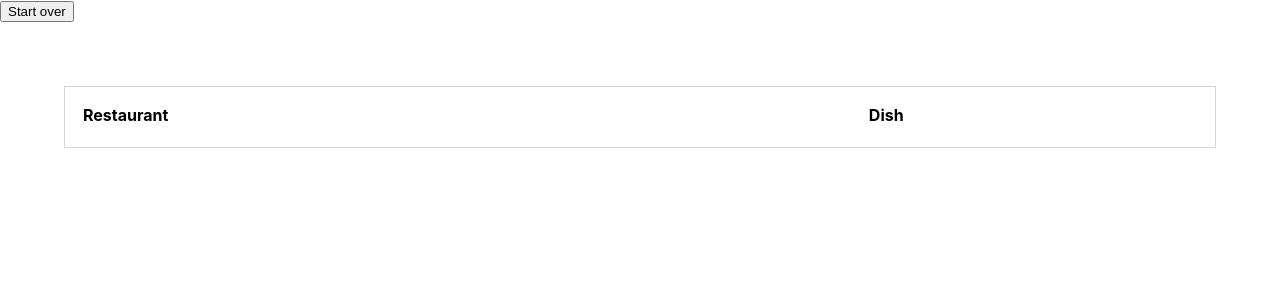
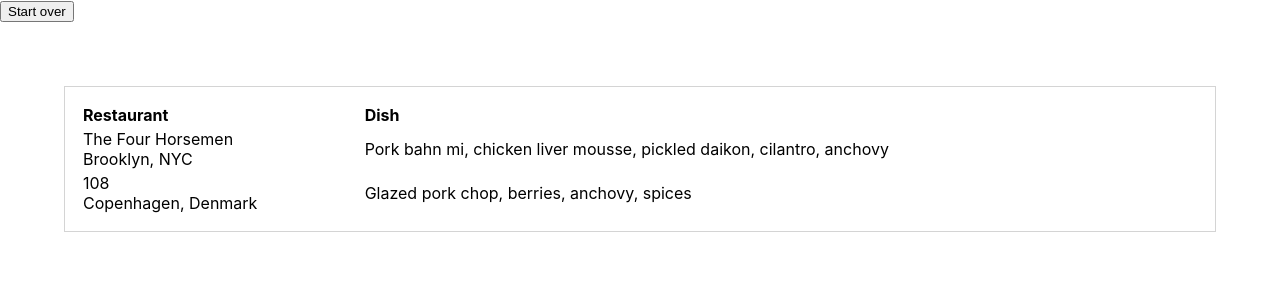
Before and after one commit to JamesSafford/Flavourite, a React (Create React App) app: page /results in a window 1280 px wide. Shown: the top 300 px of the page. Built offline with nearby package versions, Linux system fonts and the light colour scheme.

Commit message:
Working on using .map to call hardcoded table data

```diff
--- a/src/App.js
+++ b/src/App.js
@@ -1,4 +1,4 @@
-import React, { useState } from 'react';
+import React from 'react';
 import './App.css';
 import Header from './components/Header';
 import EntryForm from './components/EntryForm';
@@ -6,35 +6,21 @@
 import LandingPage from './views/LandingPage';
 import SearchPage from './views/SearchPage';
 import ResultsPage from './views/ResultsPage';
+import { BrowserRouter as Router, Switch, Route } from 'react-router-dom';
 
 function App() {
-  const [currentState, setCurrentState] = useState('landing');
-  const view = getPage(
-    currentState, // arg 1
-    () => { setCurrentState('search') },// arg 2
-    () => { setCurrentState('results') }
-  )
-  return (
-    <div className="App">
-      <Header />
-      {/* <button type="button" onClick={() => { setCurrentState('search') }}>DEV: change page</button> */}
-      {view}
-      {/* {<LandingPage onClickButton={() => { setCurrentState('search') }} />} */}
-    </div>
-  );
-}
+    return (
+        <Router>
+        <div className="AppTest">
+            <Switch>
+                <Route path="/" exact component={LandingPage} />
+                <Route path="/search" component={SearchPage} />
+                <Route path="/results" component={ResultsPage} />
+            </Switch>
+        </div>
+        </Router>
+    )
+    };
+
 
 export default App;
-
-function getPage(currentState, goToSearchPage, goToResultsPage) {
-  debugger;
-  if (currentState === 'landing') {
-    return <LandingPage onClickButton={() => goToSearchPage()} />
-  } else if (currentState === 'search') {
-    return <SearchPage onClickButton={() => goToResultsPage()}/>
-  } else if (currentState === 'results') {
-    return <ResultsPage />
-  } else {
-    return null;
-  }
-}
--- a/src/AppTest.js
+++ /dev/null
@@ -1,26 +0,0 @@
-import React from 'react';
-import './App.css';
-import Header from './components/Header';
-import EntryForm from './components/EntryForm';
-import Table from './components/Table';
-import LandingPage from './views/LandingPage';
-import SearchPage from './views/SearchPage';
-import ResultsPage from './views/ResultsPage';
-import { BrowserRouter as Router, Switch, Route } from 'react-router-dom';
-
-function AppTest() {
-    return (
-        <Router>
-        <div className="AppTest">
-            <Switch>
-                <Route path="/" exact component={LandingPage} />
-                <Route path="/search" component={SearchPage} />
-                <Route path="/results" component={ResultsPage} />
-            </Switch>
-        </div>
-        </Router>
-    )
-    };
-
-
-export default AppTest;
--- a/src/components/Table.js
+++ b/src/components/Table.js
@@ -1,7 +1,26 @@
 import React from 'react'
 import './Table.css'
 
-var rows = [];
+var rows = [{
+    name: 'The Four Horsemen',
+    location: 'Brooklyn, NYC',
+    recipe: 'Pork bahn mi, chicken liver mousse, pickled daikon, cilantro, anchovy',
+  },
+  {
+    name: '108',
+    location: 'Copenhagen, Denmark',
+    recipe: 'Glazed pork chop, berries, anchovy, spices',
+  }
+];
+
+function renderRow(row) {
+  return (
+    <tr>
+      <td>{row.name}<br />{row.location}</td>
+      <td>{row.recipe}</td>
+    </tr>
+  );
+}
 
 function Table() {
     return (
@@ -14,10 +33,7 @@
                         <th >Dish</th>
                     </tr>
                 </thead>
-                <tr>
-
-            <td>{rows}</td>
-                </tr>
+                {rows.map (item => renderRow(item))}
         </table>
       </div>
     );
--- a/src/index.js
+++ b/src/index.js
@@ -1,12 +1,12 @@
 import React from 'react';
 import ReactDOM from 'react-dom';
 import './index.css';
-import AppTest from './AppTest';
+import App from './App';
 import * as serviceWorker from './serviceWorker';
 
  ReactDOM.render(
   <React.StrictMode>
-    <AppTest />
+    <App />
   </React.StrictMode>,
   document.getElementById('Bob')
 );
--- a/src/views/ResultsPage.js
+++ b/src/views/ResultsPage.js
@@ -1,6 +1,10 @@
 import React from 'react'
 import Table from '../components/Table'
 import { Link } from 'react-router-dom';
+
+
+const results = [
+]
 
 function ResultsPage() {
   return (
@@ -16,4 +20,3 @@
 };
 
 export default ResultsPage;
-;
```
